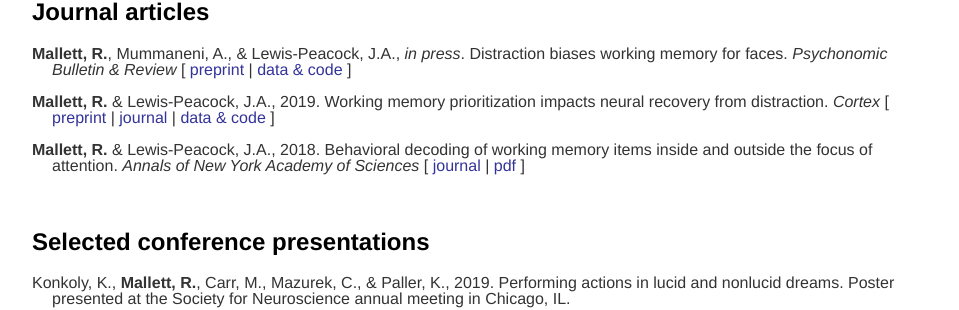
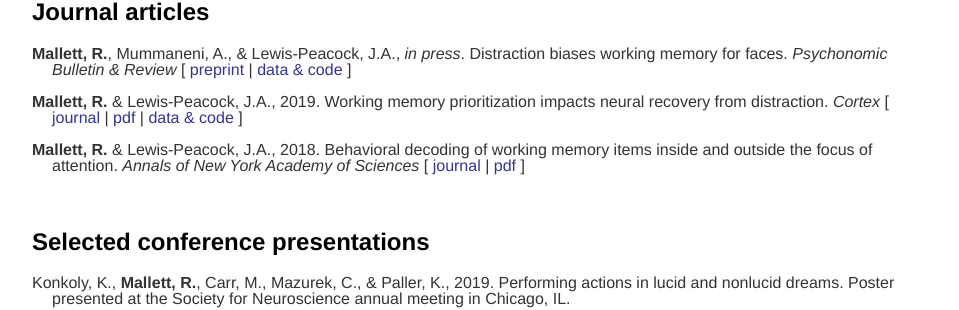
Before and after one commit to remrama/remrama.github.io, a Jekyll site: the page built from research/index.html, in a window 1280 px wide. Shown: the part 508-818 px from the top of the page, without its empty margins (160-1119 px from the left). Built offline with Jekyll 4.4.1, drawn with Linux system fonts in a browser that asks for light colours.

Commit message:
pdf links

```diff
--- a/research/index.html
+++ b/research/index.html
@@ -29,10 +29,10 @@ title: Research
         <strong>Mallett, R.</strong>, Mummaneni, A., & Lewis-Peacock, J.A., <em>in press</em>. Distraction biases working memory for faces. <em>Psychonomic Bulletin & Review</em> [ <a href="https://osf.io/qvez5/">preprint</a> | <a href="https://osf.io/8zsrx/">data & code</a> ]
     </p>
     <p class="hanging">
-        <strong>Mallett, R.</strong> & Lewis-Peacock, J.A., 2019. Working memory prioritization impacts neural recovery from distraction. <em>Cortex</em> [ <a href="https://osf.io/vep97/">preprint</a> | <a href="https://doi.org/10.1016/j.cortex.2019.08.019">journal</a> | <a href="https://osf.io/xz3ap/">data & code</a> ]
+        <strong>Mallett, R.</strong> & Lewis-Peacock, J.A., 2019. Working memory prioritization impacts neural recovery from distraction. <em>Cortex</em> [ <a href="https://doi.org/10.1016/j.cortex.2019.08.019">journal</a> | <a href="https://www.dropbox.com/s/dlcybzsj86k6qbo/mallett2019.pdf?dl=0">pdf</a> | <a href="https://osf.io/xz3ap/">data & code</a> ]
     </p>
     <p class="hanging">
-        <strong>Mallett, R.</strong> & Lewis-Peacock, J.A., 2018. Behavioral decoding of working memory items inside and outside the focus of attention. <em>Annals of New York Academy of Sciences</em> [ <a href="https://doi.org/10.1111/nyas.13647">journal</a> | <a href="https://lewpealab.psy.utexas.edu/wp-content/uploads/2013/10/Mallett-LewPea_2018-1.pdf">pdf</a> ]
+        <strong>Mallett, R.</strong> & Lewis-Peacock, J.A., 2018. Behavioral decoding of working memory items inside and outside the focus of attention. <em>Annals of New York Academy of Sciences</em> [ <a href="https://doi.org/10.1111/nyas.13647">journal</a> | <a href="https://www.dropbox.com/s/05vo117jt8sphod/mallett2018.pdf?dl=0">pdf</a> ]
     </p>
 
     <br>
```
